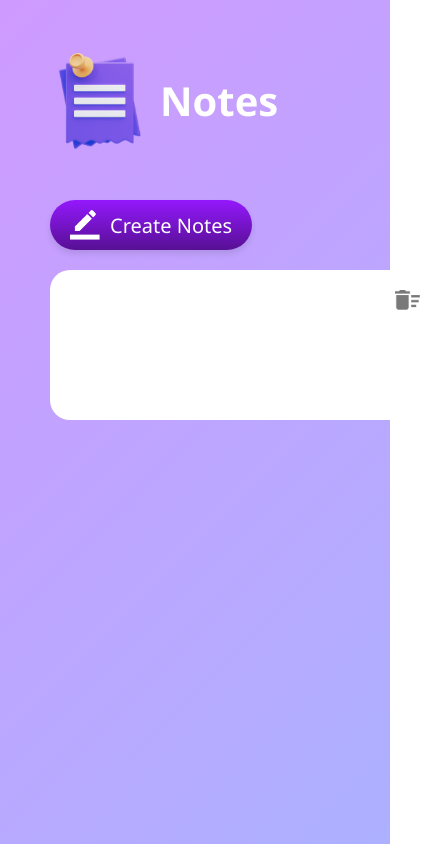
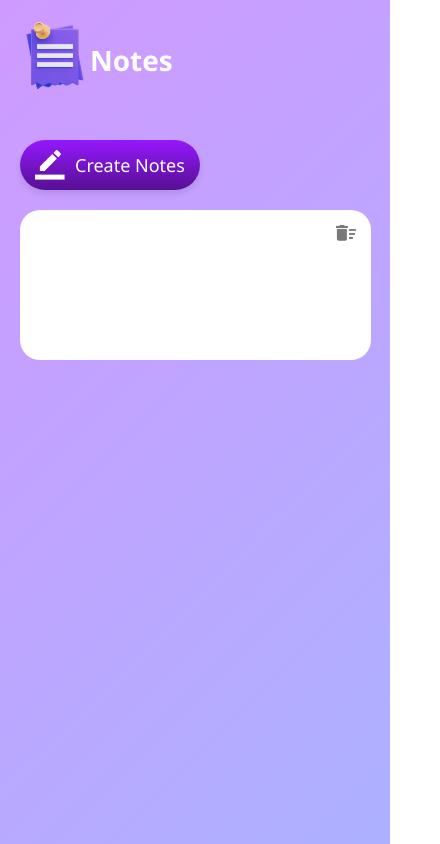
Before and after one commit to Thanosda/Notes-App, a plain HTML site: page index.html in a window 390 px wide. Shown: the top 844 px of the page, 440 px wide, since content can reach past the window. Drawn offline with Linux system fonts and the light colour scheme.

Commit message:
UI finished

```diff
--- a/notes.css
+++ b/notes.css
@@ -65,3 +65,39 @@
     width: 25px;
     cursor: pointer;
 }
+
+/* Responsive design for mobile devices */
+@media (max-width: 768px) {
+    .container h1 {
+        font-size: 28px;
+        padding: 20px;
+
+
+    }
+
+    .container h1 img {
+        width: 70px;
+        margin: 0 0 10px 0;
+    }
+
+    .container button {
+        margin: 20px ;
+        font-size: 18px;
+        padding: 10px 15px;
+
+    }
+
+    .notes-list {
+        margin: 20px auto;
+        width: 90%;
+        max-width: none;
+        padding: 15px;
+        font-size: 16px;
+    }
+
+    .notes-list img {
+        top: 15px;
+        right: 15px;
+        width: 20px;
+    }
+}
```
